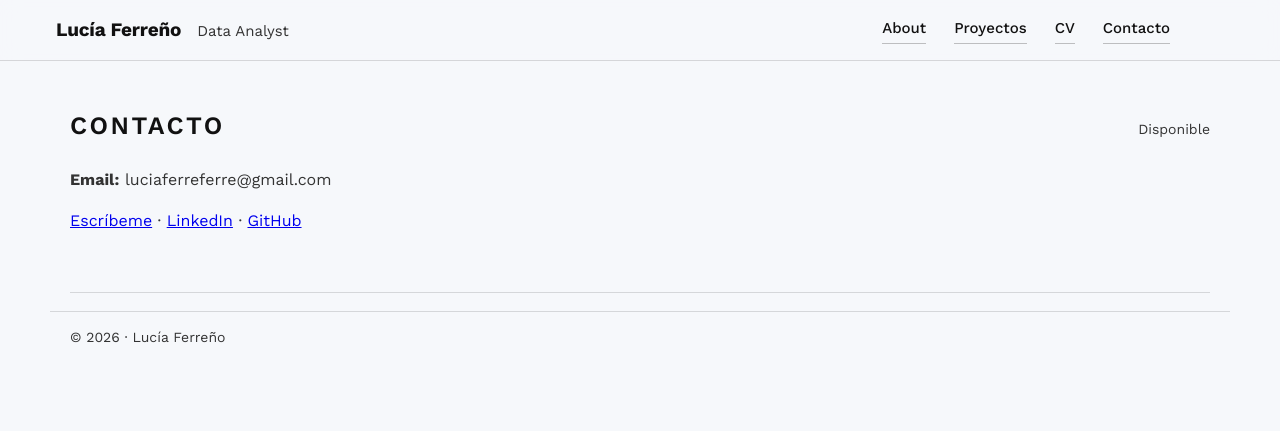
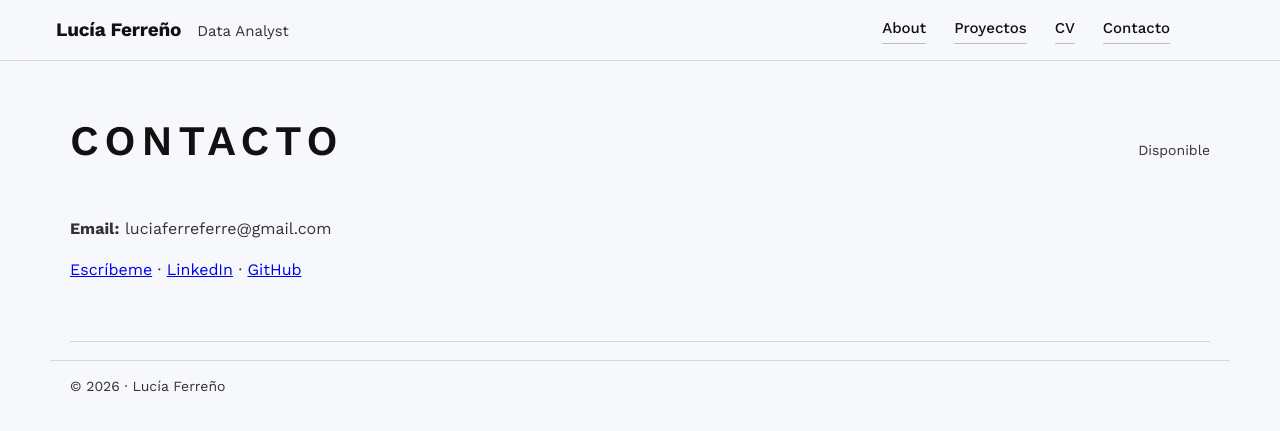
Before and after one commit to lucia-ferreno-pico/Portfolio, a Jekyll site: the page built from contact.md, in a window 1280 px wide. Shown: the top 431 px of the page. Built offline with Jekyll 4.4.1, drawn with Linux system fonts in a browser that asks for light colours.

Commit message:
Update main.css

```diff
--- a/assets/css/main.css
+++ b/assets/css/main.css
@@ -132,12 +132,12 @@ p{
   align-items:baseline;
   justify-content:space-between;
   gap: 16px;
-  margin-bottom: 18px;
+  margin-bottom: 38px;
 }
 
 .section-title h2{
-  font-size: 25px;
-  letter-spacing: .10em;
+  font-size: 42px;
+  letter-spacing: .14em;
   text-transform: uppercase;
   font-weight: 600;
 }
```
